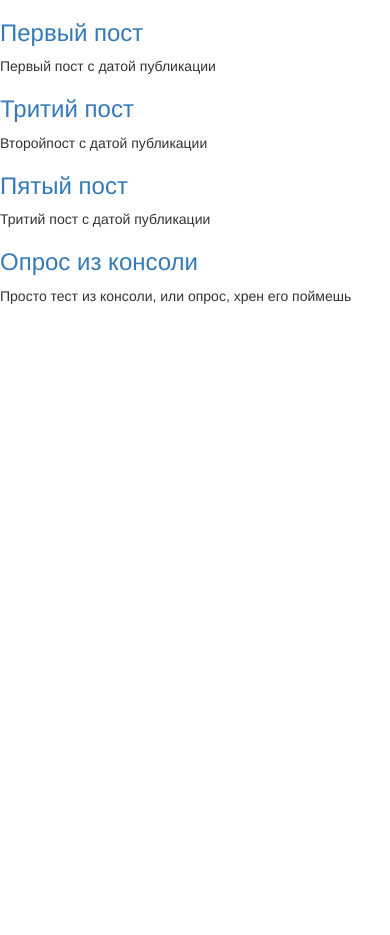
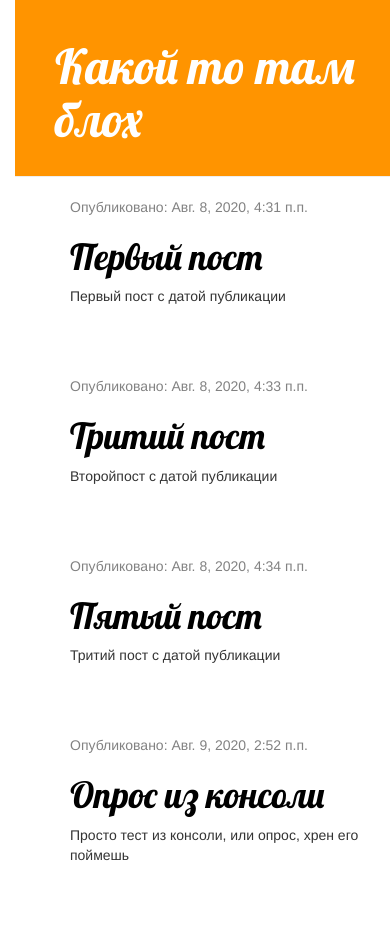
Before and after one commit to Th3Ro/django_tests, a Django app: page / in a window 390 px wide. Before the commit the page ends 304 px from the top, so only its background shows below. Run offline with Django 3.2, Linux system fonts and the light colour scheme; data comes from the database, SQL or seed files in the repository; some libraries are stand-ins or nearby versions.

Commit message:
Добавление статических файлов и стилей

```diff
--- /dev/null
+++ b/blog/static/css/blog.css
@@ -0,0 +1,55 @@
+h2 a {
+    color: #FCA205;
+    font-family: 'Lobster';
+}
+
+body {
+    padding-left: 15px;
+}
+
+.page-header {
+    background-color: #ff9400;
+    margin-top: 0;
+    padding: 20px 20px 20px 40px;
+}
+
+.page-header h1, .page-header h1 a, .page-header h1 a:visited, .page-header h1 a:active {
+    color: #ffffff;
+    font-size: 36pt;
+    text-decoration: none;
+}
+
+.content {
+    margin-left: 40px;
+}
+
+h1, h2, h3, h4 {
+    font-family: 'Lobster', cursive;
+}
+
+.date {
+    color: #828282;
+}
+
+.save {
+    float: right;
+}
+
+.post-form textarea, .post-form input {
+    width: 100%;
+}
+
+.top-menu, .top-menu:hover, .top-menu:visited {
+    color: #ffffff;
+    float: right;
+    font-size: 26pt;
+    margin-right: 20px;
+}
+
+.post {
+    margin-bottom: 70px;
+}
+
+.post h1 a, .post h1 a:visited {
+    color: #000000;
+}
--- a/blog/templates/blog/post_list.html
+++ b/blog/templates/blog/post_list.html
@@ -1,18 +1,32 @@
 <!DOCTYPE html>
+{% load static %}
 <html lang="en">
 <head>
     <meta charset="UTF-8">
     <title>Список вопросов</title>
     <link rel="stylesheet" href="//maxcdn.bootstrapcdn.com/bootstrap/3.2.0/css/bootstrap.min.css">
     <link rel="stylesheet" href="//maxcdn.bootstrapcdn.com/bootstrap/3.2.0/css/bootstrap-theme.min.css">
+    <link href="https://fonts.googleapis.com/css?family=Lobster&subset=latin,cyrillic" rel="stylesheet" type="text/css">
+    <link rel="stylesheet" href="{% static 'css/blog.css' %}">
 </head>
 <body>
-    {% for post in posts %}
-        <div>
-            <h3><a href="">{{ post.title }}</a></h3>
-            <p>{{ post.text|linebreaksbr }}</p>
-            <p>{{ post.publish_date }}</p>
+    <div class="page-header">
+        <h1><a href="/">Какой то там блох</a></h1>
+    </div>
+    <div class="content container">
+        <div class="row">
+            <div class="col-md-8">
+                {% for post in posts %}
+                    <div class="post">
+                        <div class="date">
+                            <p>Опубликовано: {{ post.published_date }}</p>
+                        </div>
+                        <h1><a href="">{{ post.title }}</a></h1>
+                        <p>{{ post.text|linebreaksbr }}</p>
+                    </div>
+                {% endfor %}
+            </div>
         </div>
-    {% endfor %}
+    </div>
 </body>
 </html>
```
